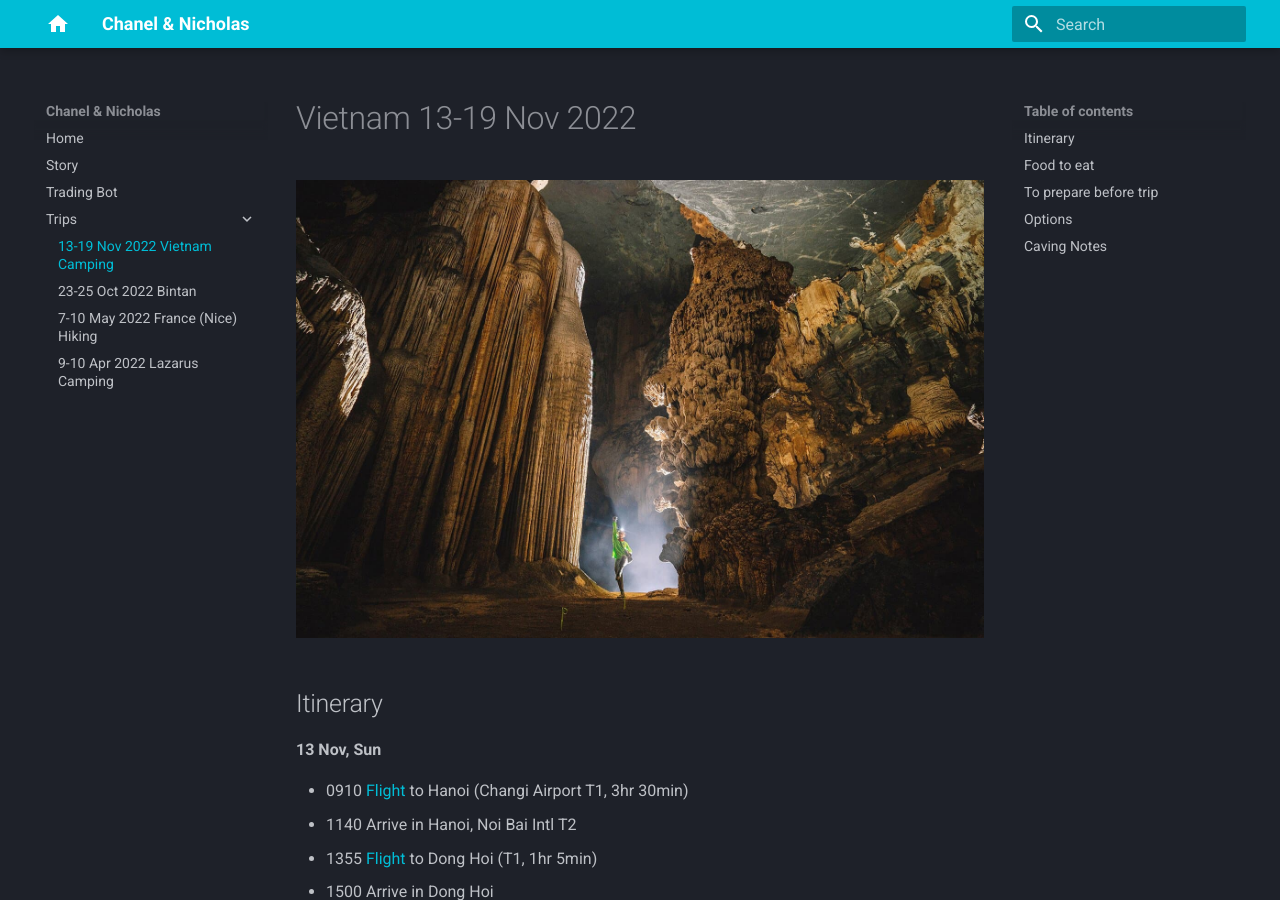
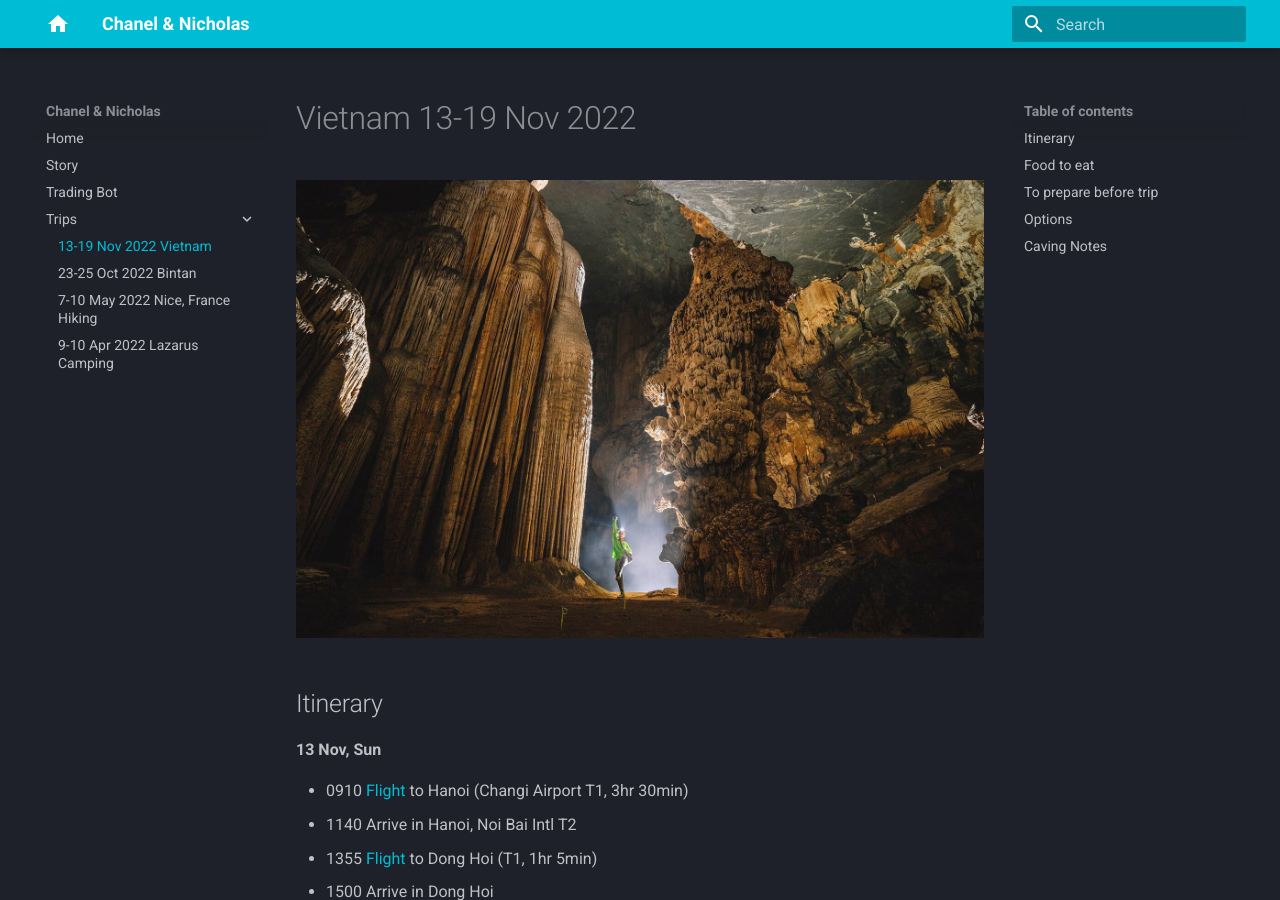
Before and after one commit to extrange/chanel, an MkDocs documentation site: the page built from docs/posts/2022-08-22-vietnam.md, in a window 1280 px wide and 900 px high. Built offline with MkDocs 1.6.1 and Material for MkDocs 9.7.7, drawn with Linux system fonts in a browser that asks for light colours.

```diff
--- a/mkdocs.yml
+++ b/mkdocs.yml
@@ -18,9 +18,9 @@
   - Story: story.md
   - Trading Bot: trading-bot.md
   - Trips:
-    - 13-19 Nov 2022 Vietnam Camping: posts/2022-08-22-vietnam.md
+    - 13-19 Nov 2022 Vietnam: posts/2022-08-22-vietnam.md
     - 23-25 Oct 2022 Bintan: posts/2022-09-15-bintan.md
-    - 7-10 May 2022 France (Nice) Hiking: posts/2022-05-france-nice-hiking.md
+    - 7-10 May 2022 Nice, France Hiking: posts/2022-05-france-nice-hiking.md
     - 9-10 Apr 2022 Lazarus Camping: posts/2022-04-09-lazarus-camping.md
 markdown_extensions:
   - abbr
```
Also changed, not shown: 1 other file.
